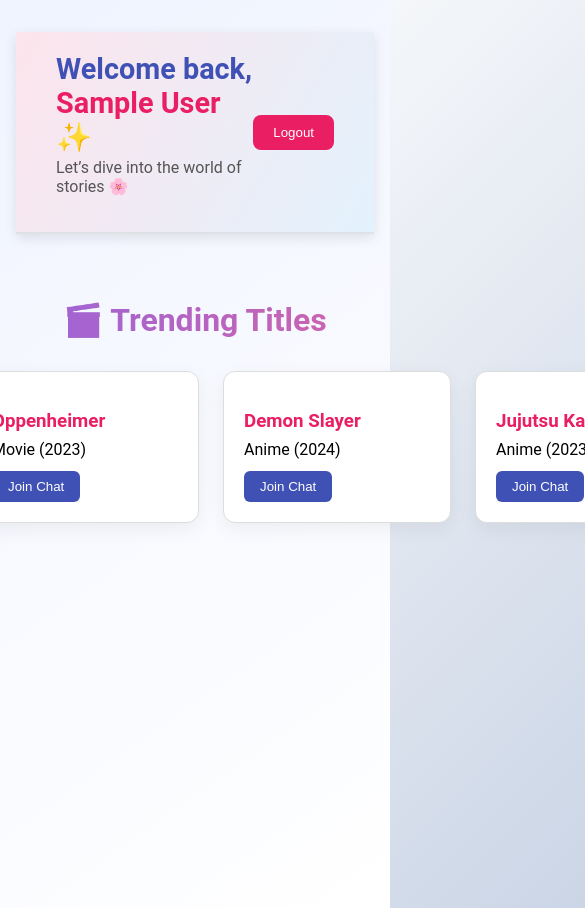
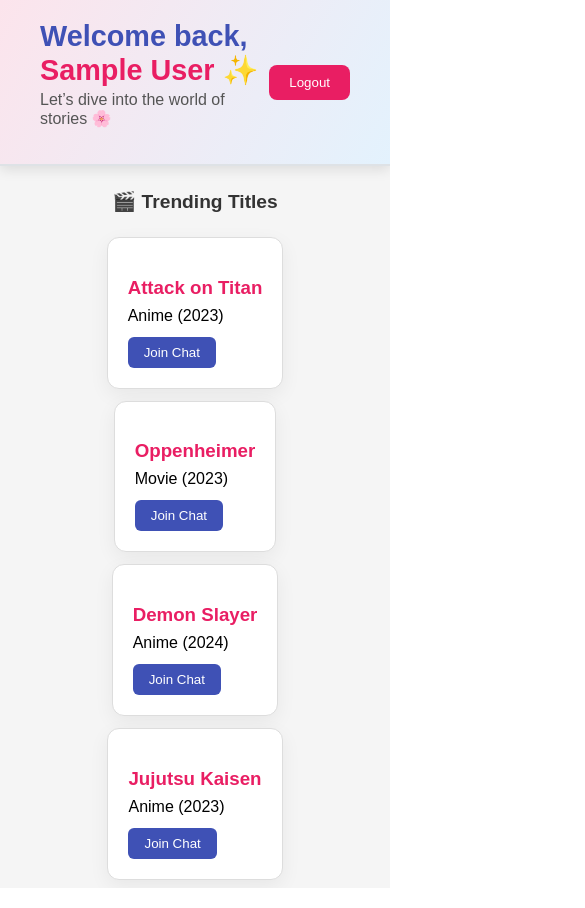
Before and after one commit to thanosshawn/cinespeak, a React (Create React App) app: page / in a window 390 px wide. Shown: the top 908 px of the page, 585 px wide, since content can reach past the window. Built offline with nearby package versions, Linux system fonts and the light colour scheme; no server answers; sample sign-in values are in the browser's storage.

Commit message:
responsive

```diff
--- a/src/pages/Dashboard.css
+++ b/src/pages/Dashboard.css
@@ -1,48 +1,104 @@
-/* src/pages/Dashboard.css */
-
-
-  .dashboard-content {
-    padding: 40px;
-  }
-
- /* src/pages/Dashboard.css */
-
+/* Dashboard.css */
 .dashboard {
   min-height: 100vh;
-  background: linear-gradient(145deg, #f0f4ff, #ffffff);
-  font-family: "Roboto", sans-serif;
-  padding: 2rem 1rem;
   display: flex;
   flex-direction: column;
-  align-items: center;
+  background-color: #f5f5f5; /* Light background for a cozy vibe */
+}
+
+.dashboard-content {
+  flex: 1;
+  padding: 2rem;
+  max-width: 1200px; /* Center content on large screens */
+  margin: 0 auto;
+  width: 100%;
+  box-sizing: border-box;
 }
 
 .section-title {
   font-size: 2rem;
-  font-weight: bold;
-  margin-bottom: 2rem;
-  text-align: center;
-  background: linear-gradient(to right, #6c63ff, #ff6584);
-  -webkit-background-clip: text;
-  -webkit-text-fill-color: transparent;
+  margin-bottom: 1.5rem;
+  color: #333;
+  text-align: center; /* Center for mobile */
 }
 
+/* Responsive Grid for Title Cards */
 .title-grid {
   display: grid;
-  grid-template-columns: repeat(auto-fit, minmax(220px, 1fr));
+  grid-template-columns: repeat(auto-fit, minmax(250px, 1fr)); /* Responsive columns */
   gap: 1.5rem;
-  width: 100%;
-  max-width: 1200px;
-  padding: 0 1rem;
+  justify-items: center;
 }
 
+/* Assuming TitleCard styles (adjust as needed) */
+.title-card {
+  background: white;
+  border-radius: 8px;
+  box-shadow: 0 2px 8px rgba(0, 0, 0, 0.1);
+  padding: 1rem;
+  text-align: center;
+  transition: transform 0.2s;
+}
 
-  @keyframes fadeIn {
-    from { opacity: 0 }
-    to { opacity: 1 }
+.title-card:hover {
+  transform: scale(1.05); /* Subtle hover effect */
+}
+
+.title-card img {
+  max-width: 100%;
+  height: auto;
+  border-radius: 4px;
+}
+
+.title-card h3 {
+  font-size: 1.2rem;
+  margin: 0.5rem 0;
+}
+
+.title-card p {
+  font-size: 0.9rem;
+  color: #666;
+}
+
+/* Media Queries for Responsiveness */
+@media (max-width: 768px) {
+  .dashboard-content {
+    padding: 1rem; /* Less padding on mobile */
   }
 
-  @keyframes slideUp {
-    from { opacity: 0; transform: translateY(10px); }
-    to { opacity: 1; transform: translateY(0); }
+  .section-title {
+    font-size: 1.5rem; /* Smaller title */
   }
+
+  .title-grid {
+    grid-template-columns: repeat(auto-fit, minmax(200px, 1fr)); /* Smaller cards */
+    gap: 1rem;
+  }
+
+  .title-card h3 {
+    font-size: 1rem;
+  }
+
+  .title-card p {
+    font-size: 0.8rem;
+  }
+}
+
+@media (max-width: 480px) {
+  .dashboard-content {
+    padding: 0.5rem;
+  }
+
+  .section-title {
+    font-size: 1.2rem;
+  }
+
+  .title-grid {
+    grid-template-columns: 1fr; /* Single column on small screens */
+    gap: 0.75rem;
+  }
+
+  .title-card {
+    padding: 0.75rem;
+  }
+}
```
